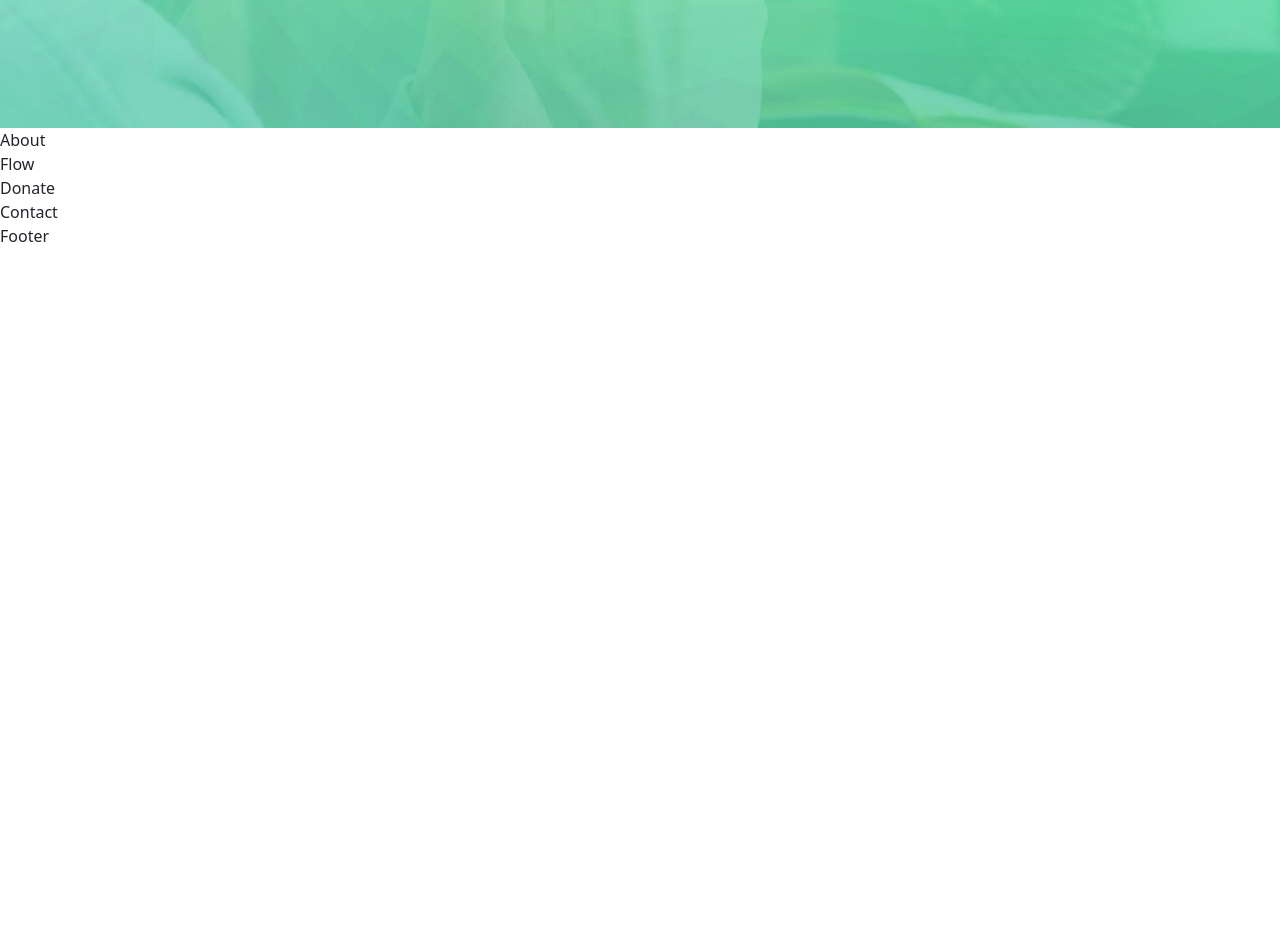
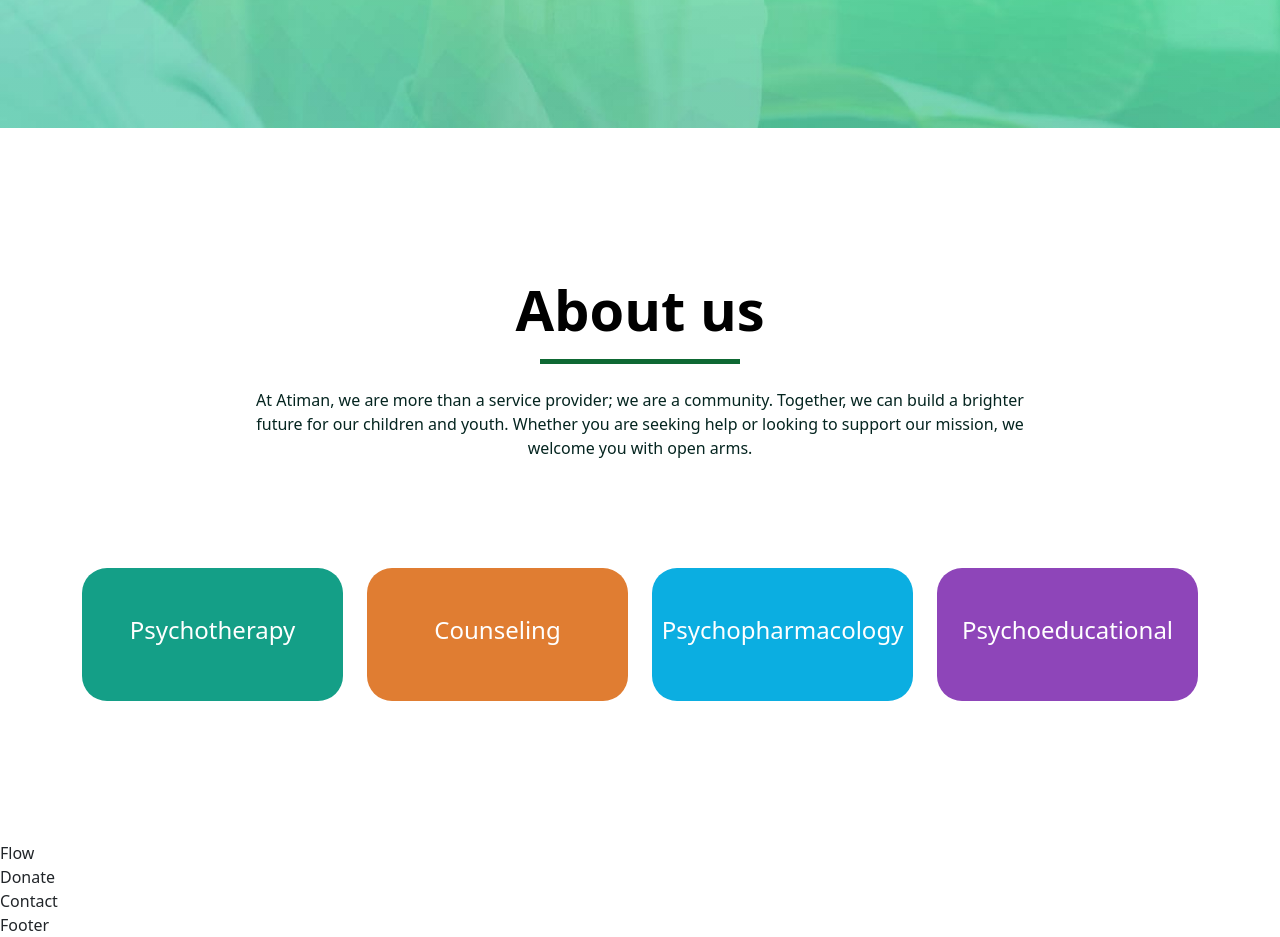
Before and after one commit to jejejeboooy/Atiman_v3, a React (Vite) app: page / in a window 1280 px wide. Shown: the part 720-1657 px from the top of the page. Before the commit the page ends 968 px from the top, so only its background shows below. Built offline with nearby package versions, Linux system fonts and the light colour scheme.

Commit message:
About
About

```diff
--- a/src/components/about/About.jsx
+++ b/src/components/about/About.jsx
@@ -1,8 +1,48 @@
 import React from 'react'
 import './about.css'
+import 'bootstrap/dist/css/bootstrap.min.css'
+import Container from 'react-bootstrap/Container'
+import Row from 'react-bootstrap/Row'
+import Col from 'react-bootstrap/Col'
 
 export default function About() {
   return (
-    <div>About</div>
+    <div id="about-bg" class="section-padding content-bg">
+      <div class="container mt-5">
+        <div class="row">
+          <div class="col-12">
+            <div class="text-center section-title">
+              <h1 class="display-4 fw-semibold">About us</h1>
+              <div class="line"></div>
+              <p>At Atiman, we are more than a service provider; we are a community. Together, we can build a brighter
+                future for our children and youth. Whether you are seeking help or looking to support our mission, we
+                welcome you with open arms.</p>
+            </div>
+          </div>
+        </div>
+        <div class="row mt-5 justify-content-center">
+          <div class="col-6 col-sm-4 col-md-3">
+            <div class="box-first p-5">
+              <h4>Psychotherapy</h4>
+            </div>
+          </div>
+          <div class="col-6 col-sm-4 col-md-3">
+            <div class="box-second p-5">
+              <h4>Counseling</h4>
+            </div>
+          </div>
+          <div class="col-6 col-sm-4 col-md-3">
+            <div class="box-third p-5">
+              <h4>Psychopharmacology</h4>
+            </div>
+          </div>
+          <div class="col-6 col-sm-4 col-md-3">
+            <div class="box-fourth p-5">
+              <h4>Psychoeducational</h4>
+            </div>
+          </div>
+        </div>
+      </div>
+    </div>
   )
 }
--- a/src/components/about/about.css
+++ b/src/components/about/about.css
@@ -0,0 +1,101 @@
+:root {
+    --c-dark: #052520;
+    --c-brand: #0e6833;
+    --c-brand-light: #11b173;
+    --c-brand-rgb: 64, 162, 120;
+    --c-brand-rgb-dark: 4, 98, 118;
+    --c-body: #a0a0a0;
+    --box-shadow: 0px 15px 25px rgba(0, 0, 0, 0.08);
+    --transition: all 0.5s ease;
+    --c-brand-lesslight: #21352686;
+}
+
+.section-title {
+    margin-bottom: 60px;
+}
+
+.section-title .line {
+    width: 200px;
+    height: 5px;
+    background-color: var(--c-brand);
+    margin: 16px auto 24px auto;
+}
+
+.section-title p {
+    max-width: 800px;
+    margin-left: auto;
+    margin-right: auto;
+    color: var(--c-dark);
+}
+
+.section-content {
+    margin-left: auto;
+    margin-right: auto;
+    color: var(--c-dark);
+}
+
+.theme-shadow {
+    box-shadow: var(--box-shadow);
+}
+
+#about-bg {
+    background-position: center;
+    background-size: cover;
+    justify-content: center;
+    align-items: center;
+    display: flex;
+    color: black;
+}
+
+.section-padding {
+    padding-top: 100px;
+    padding-bottom: 140px;
+}
+
+.box-first {
+    position: static;
+    overflow: hidden;
+    z-index: 2;
+    display: grid;
+    align-items: center;
+    justify-content: center;
+    border-radius: 25px;
+    background-color: #149f87;
+    color: white;
+}
+
+.box-second {
+    position: static;
+    overflow: hidden;
+    z-index: 2;
+    display: grid;
+    align-items: center;
+    justify-content: center;
+    border-radius: 25px;
+    background-color: #e07d32;
+    color: white;
+}
+
+.box-third {
+    position: static;
+    overflow: hidden;
+    z-index: 2;
+    display: grid;
+    align-items: center;
+    justify-content: center;
+    border-radius: 25px;
+    background-color: #0baee1;
+    color: white;
+}
+
+.box-fourth {
+    position: static;
+    overflow: hidden;
+    z-index: 2;
+    display: grid;
+    align-items: center;
+    justify-content: center;
+    border-radius: 25px;
+    background-color: #8e45b9;
+    color: white;
+}
```
